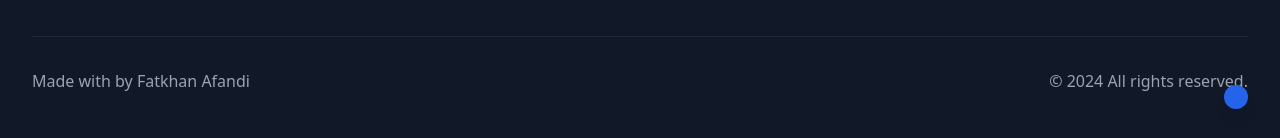
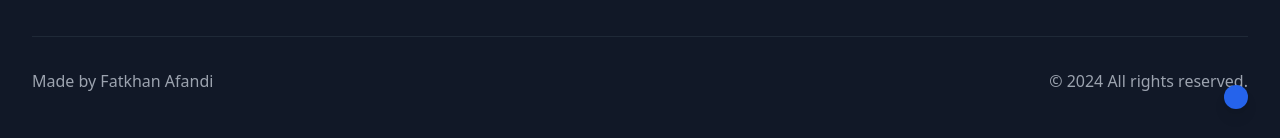
Before and after one commit to zxz404/Portofoliov1, a React (Vite) app: page / in a window 1280 px wide. Shown: the part 7195-7333 px from the top of the page. Built offline with nearby package versions, Linux system fonts and the light colour scheme.

Commit message:
fix footer

```diff
--- a/src/components/Footer.tsx
+++ b/src/components/Footer.tsx
@@ -38,7 +38,7 @@ const Footer = () => {
 
         <div className="border-t border-gray-800 dark:border-gray-700 pt-8 flex flex-col md:flex-row justify-between items-center">
           <p className="text-gray-400 dark:text-gray-500 flex items-center">
-            Made with by Fatkhan Afandi
+            Made by Fatkhan Afandi
           </p>
           <p className="text-gray-400 dark:text-gray-500 mt-4 md:mt-0">
             © 2024 All rights reserved.
```
